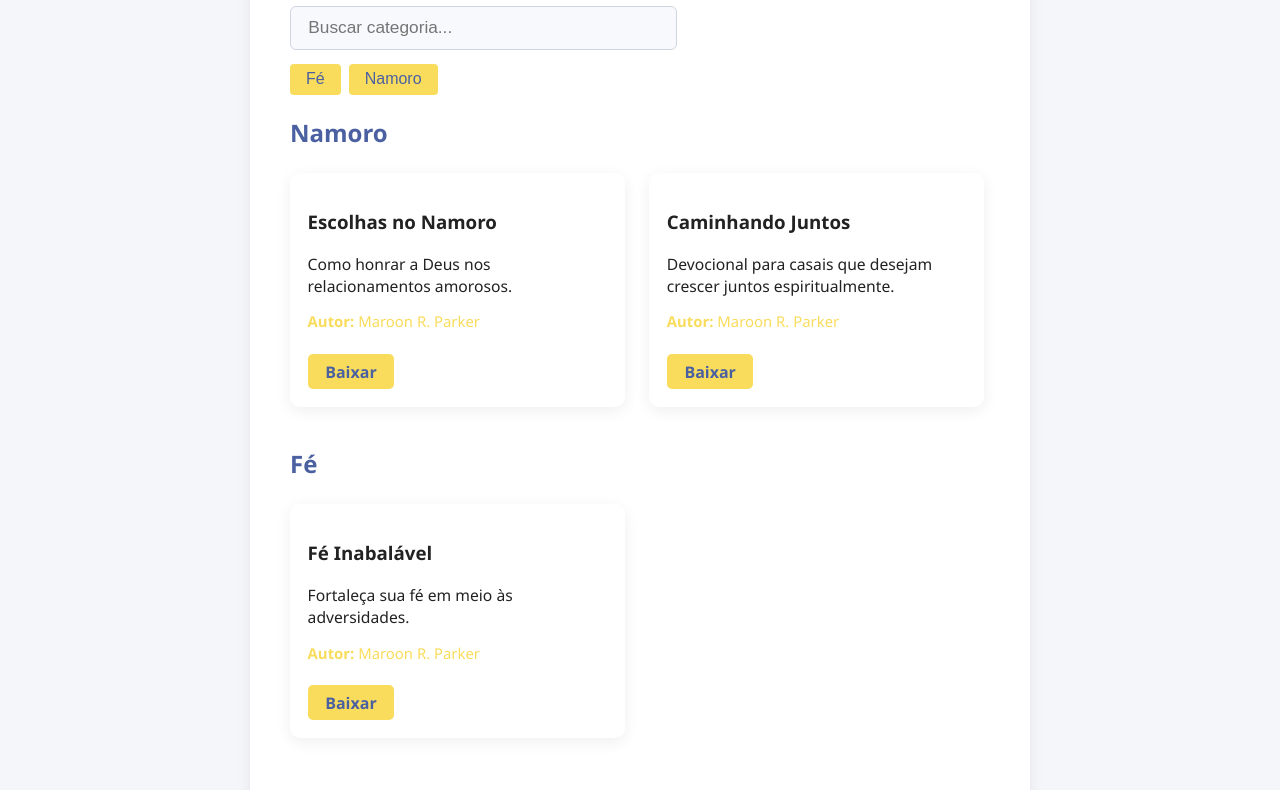
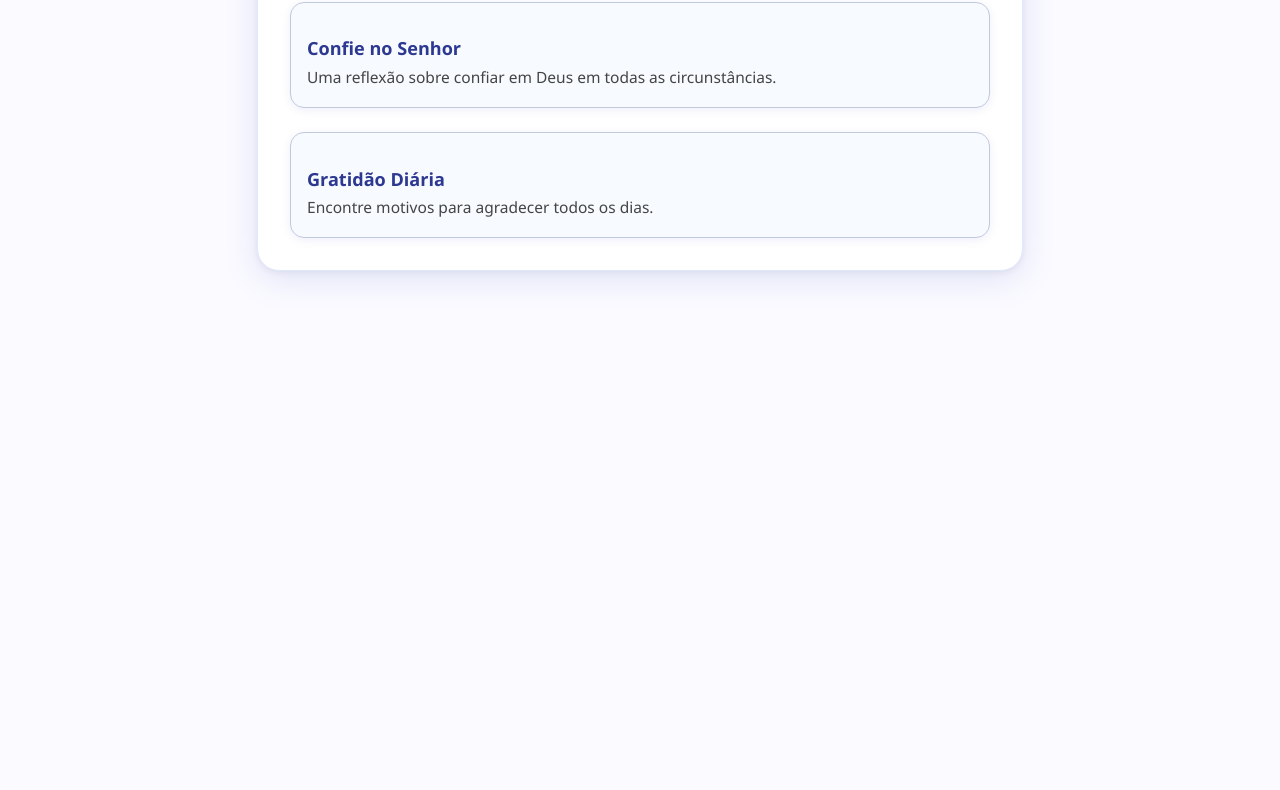
Before and after one commit to Whiteblood2023/maroonparker-site, a plain HTML site: page devocionais.html in a window 1280 px wide. Shown: the part 192-982 px from the top of the page. After the commit the page ends 832 px from the top, so only its background shows below. Drawn offline with Linux system fonts and the light colour scheme.

Commit message:
Adiciona modo escuro nas telas de livros, devocionais e contato

```diff
--- a/devocionais.html
+++ b/devocionais.html
@@ -2,197 +2,153 @@
 <html lang="pt-br">
 <head>
   <meta charset="UTF-8">
-  <title>Devocionais - Maroon R. Parker</title>
+  <title>Devocionais</title>
   <meta name="viewport" content="width=device-width, initial-scale=1.0">
-  <link rel="stylesheet" href="css/style.css">
-  <!-- Insira seu CSS customizado extra abaixo se desejar -->
   <style>
-    .devocionais-topo {
-      display: flex;
-      flex-direction: column;
-      gap: 0.7em;
-      margin-bottom: 1.3em;
-      align-items: flex-start;
+    body {
+      background: #fafaff;
+      color: #232333;
+      transition: background 0.3s, color 0.3s;
+      font-family: 'Segoe UI', 'Arial', sans-serif;
+      margin: 0;
+      padding: 0;
+      min-height: 100vh;
     }
-    #busca-categoria {
-      padding: 0.6em 1em;
-      border-radius: 6px;
-      border: 1px solid #d0d6e1;
-      font-size: 1.08em;
-      width: 100%;
-      max-width: 350px;
-      background: #f7f9fc;
-      color: var(--text);
+    body.dark-mode {
+      background: #17171f;
+      color: #e4e4ee;
     }
-    body.dark-mode #busca-categoria {
-      background: #232a40;
-      border-color: #20253b;
-      color: var(--text);
+    #devocionais-card {
+      max-width: 700px;
+      margin: 2em auto;
+      background: #fff;
+      border-radius: 22px;
+      padding: 2.5em 2em 2em 2em;
+      box-shadow: 0 8px 32px #7c88d633, 0 1.5px 6px #0001;
+      border: 1.5px solid #e0e7ff;
+      animation: fadein 1s;
+      transition: background 0.3s, color 0.3s;
     }
-    .categorias-az {
-      display: flex;
-      flex-wrap: wrap;
-      gap: 0.5em;
-      margin-top: 0.2em;
+    body.dark-mode #devocionais-card {
+      background: #23233a;
+      color: #e4e4ee;
+      border: 1.5px solid #232345;
     }
-    .cat-az-btn {
-      background: var(--accent);
-      color: var(--main);
-      border: none;
-      border-radius: 4px;
-      padding: 0.4em 1em;
-      font-size: 1em;
-      cursor: pointer;
-      transition: background 0.2s, color 0.2s;
+    @keyframes fadein {
+      from {opacity: 0; transform: translateY(40px);}
+      to {opacity: 1; transform: translateY(0);}
     }
-    .cat-az-btn:hover {
-      background: var(--main);
-      color: var(--white);
+    #devocionais-card h2 {
+      text-align: center;
+      margin-bottom: 1.6em;
+      font-size: 2em;
+      color: #2d3991;
+      font-weight: 700;
+      letter-spacing: 0.03em;
+      transition: color 0.3s;
     }
-    .dev-cat {
-      margin-bottom: 2.5em;
-    }
-    .dev-cat h2 {
-      color: var(--main);
-      margin-bottom: 1em;
-    }
-    body.dark-mode .dev-cat h2 {
-      color: var(--accent);
+    body.dark-mode #devocionais-card h2 {
+      color: #8ea4ef;
     }
     .devocionais-lista {
       display: flex;
-      flex-wrap: wrap;
+      flex-direction: column;
       gap: 1.5em;
+      margin-top: 1em;
     }
-    .devocional-card {
-      background: var(--white);
-      border-radius: 10px;
-      box-shadow: 0 4px 16px #0001;
-      max-width: 300px;
-      min-width: 200px;
-      padding: 1.1em;
-      transition: background 0.3s, color 0.3s;
+    .devocional {
+      background: #f7faff;
+      border-radius: 14px;
+      padding: 1.2em 1em;
+      box-shadow: 0 2px 8px #7c88d622;
+      border: 1.2px solid #c2c8de;
+      transition: background 0.3s, color 0.3s, border 0.3s;
     }
-    body.dark-mode .devocional-card {
-      background: var(--main);
-      color: var(--white);
+    .devocional h3 {
+      margin: 0.8em 0 0.3em 0;
+      font-size: 1.13em;
+      color: #2d3991;
+      font-weight: 600;
+      text-align: left;
+      transition: color 0.3s;
     }
-    .dev-desc {
-      margin-bottom: 0.6em;
-      font-size: 0.98em;
+    .devocional p {
+      margin: 0;
+      font-size: 0.97em;
+      color: #444;
+      transition: color 0.3s;
     }
-    .dev-autor {
-      font-size: 0.93em;
-      color: var(--accent);
+    body.dark-mode .devocional {
+      background: #232345;
+      border: 1.2px solid #40406b;
+      color: #e4e4ee;
     }
-    .dev-download {
-      display: inline-block;
-      margin-top: 0.5em;
-      background: var(--accent);
-      color: var(--main);
-      padding: 0.4em 1.1em;
-      border-radius: 5px;
-      font-weight: bold;
-      text-decoration: none;
+    body.dark-mode .devocional h3 {
+      color: #8ea4ef;
+    }
+    body.dark-mode .devocional p {
+      color: #bbb;
+    }
+    #toggle-darkmode {
+      position: fixed;
+      top: 1em;
+      right: 1em;
+      z-index: 10;
+      padding: 0.7em 1.1em;
+      border-radius: 8px;
+      border: none;
+      background: #ececec;
+      color: #222;
+      font-size: 1.2em;
+      cursor: pointer;
+      box-shadow: 0 1px 6px #0002;
       transition: background 0.2s, color 0.2s;
     }
-    .dev-download:hover {
-      background: var(--main);
-      color: var(--white);
+    #toggle-darkmode:hover {
+      background: #c2c8de;
+      color: #2d3991;
+    }
+    body.dark-mode #toggle-darkmode {
+      background: #232345;
+      color: #e4e4ee;
+      box-shadow: 0 1px 8px #0004;
+    }
+    @media (max-width: 900px) {
+      #devocionais-card { padding: 1.2em 0.7em 1.4em 0.7em; }
+    }
+    @media (max-width: 600px) {
+      #devocionais-card h2 { font-size: 1.3em; }
+      #toggle-darkmode { top: 0.3em; right: 0.3em; padding: 0.5em 0.7em; font-size: 1em; }
     }
   </style>
 </head>
 <body>
-  <header>
-    <!-- Seu header aqui -->
-  </header>
-  <main>
-    <h1>Devocionais</h1>
-    <div class="devocionais-topo">
-      <input type="text" id="busca-categoria" placeholder="Buscar categoria..." autocomplete="off">
-      <div id="categorias-az" class="categorias-az"></div>
+  <button id="toggle-darkmode" aria-label="Alternar modo escuro/claro">🌙/☀️</button>
+  <section id="devocionais-card">
+    <h2>Devocionais</h2>
+    <div class="devocionais-lista">
+      <div class="devocional">
+        <h3>Confie no Senhor</h3>
+        <p>Uma reflexão sobre confiar em Deus em todas as circunstâncias.</p>
+      </div>
+      <div class="devocional">
+        <h3>Gratidão Diária</h3>
+        <p>Encontre motivos para agradecer todos os dias.</p>
+      </div>
+      <!-- Adicione mais devocionais aqui -->
     </div>
-    <div id="devocionais-categorias"></div>
-  </main>
-  <footer>
-    <!-- Seu footer aqui -->
-  </footer>
+  </section>
   <script>
-    fetch('devocionais.json')
-      .then(resp => resp.json())
-      .then(categorias => {
-        // Renderiza as categorias na lista principal
-        const container = document.getElementById('devocionais-categorias');
-        container.innerHTML = categorias.map(cat => `
-          <section class="dev-cat" id="cat-${slugify(cat.tema)}">
-            <h2>${cat.tema}</h2>
-            <div class="devocionais-lista">
-              ${cat.devocionais.map(dev => `
-                <div class="devocional-card">
-                  <h3>${dev.titulo}</h3>
-                  <p class="dev-desc">${dev.descricao}</p>
-                  <p class="dev-autor"><b>Autor:</b> ${dev.autor}</p>
-                  <a href="${dev.arquivo}" class="dev-download" download>Baixar</a>
-                </div>
-              `).join('')}
-            </div>
-          </section>
-        `).join('');
-
-        // Renderiza painel de seleção rápida
-        const todasCategorias = categorias.map(cat => cat.tema).sort((a,b) => a.localeCompare(b));
-        renderCategoriasAZ(todasCategorias);
-
-        // Busca dinâmica
-        document.getElementById('busca-categoria').addEventListener('input', function() {
-          const termo = this.value.trim().toLowerCase();
-          if(!termo) {
-            renderCategoriasAZ(todasCategorias);
-          } else {
-            // Busca aproximada
-            const filtradas = todasCategorias.filter(cat =>
-              cat.toLowerCase().includes(termo) ||
-              similaridade(cat.toLowerCase(), termo) > 0.55
-            );
-            renderCategoriasAZ(filtradas.length ? filtradas : ["Nenhuma categoria encontrada"]);
-          }
-        });
-      });
-
-    // Função para transformar tema em ID/slug
-    function slugify(text) {
-      return text.toLowerCase()
-        .normalize("NFD").replace(/[\u0300-\u036f]/g, "")
-        .replace(/[^a-z0-9]/g, '-');
-    }
-
-    // Renderiza lista de categorias A-Z para clicar
-    function renderCategoriasAZ(lista) {
-      const el = document.getElementById('categorias-az');
-      el.innerHTML = lista.map(cat =>
-        `<button class="cat-az-btn" onclick="scrollToCategoria('${slugify(cat)}')">${cat}</button>`
-      ).join('');
-    }
-
-    // Faz scroll suave para a categoria escolhida
-    function scrollToCategoria(id) {
-      const sec = document.getElementById('cat-' + id);
-      if(sec) sec.scrollIntoView({ behavior: "smooth", block: "start" });
-    }
-
-    // Busca aproximada simples (pontuação de similaridade)
-    function similaridade(a, b) {
-      // Levenshtein (simplificado)
-      if(a === b) return 1;
-      const matrix = Array.from({length: b.length+1}, (_,i)=>[i]);
-      for(let i=0;i<=a.length;i++)matrix[0][i]=i;
-      for(let i=1;i<=b.length;i++)
-        for(let j=1;j<=a.length;j++)
-          matrix[i][j]=b[i-1]===a[j-1]?matrix[i-1][j-1]:
-            Math.min(matrix[i-1][j-1],matrix[i][j-1],matrix[i-1][j])+1;
-      const dist = matrix[b.length][a.length];
-      return 1 - dist/Math.max(a.length, b.length);
-    }
+    // Dark mode toggle
+    document.getElementById('toggle-darkmode').onclick = function () {
+      document.body.classList.toggle('dark-mode');
+      localStorage.setItem('darkMode', document.body.classList.contains('dark-mode'));
+    };
+    window.onload = function() {
+      if (localStorage.getItem('darkMode') === 'true') {
+        document.body.classList.add('dark-mode');
+      }
+    };
   </script>
 </body>
 </html>
```
Also changed, not shown: livros.html (+134 -76 lines).
